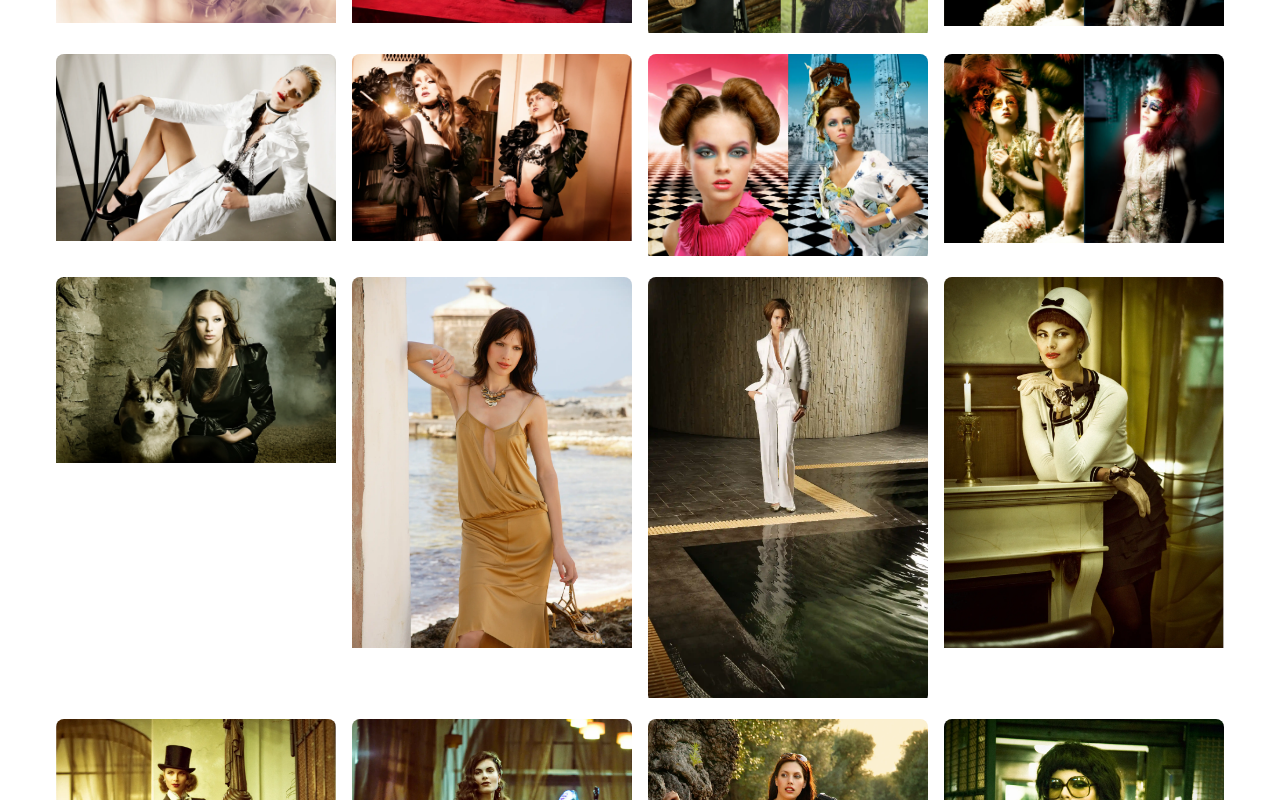
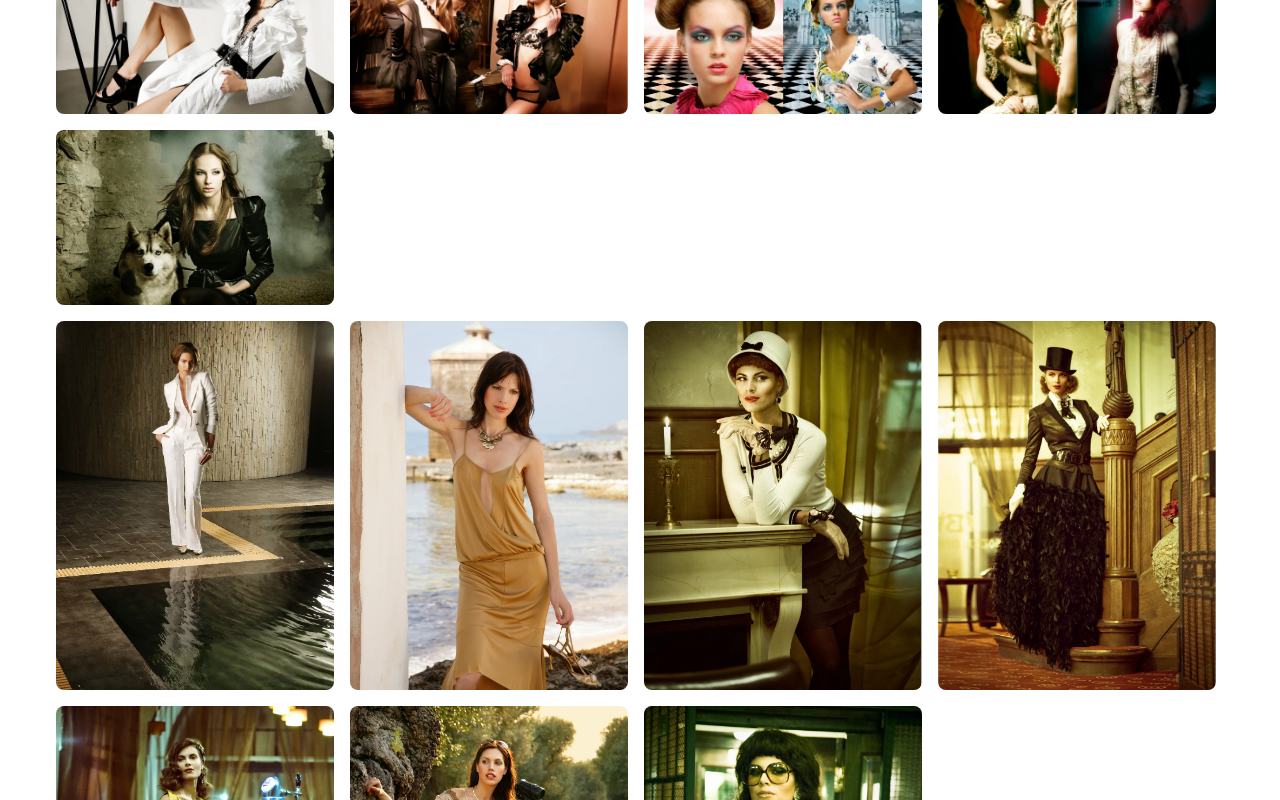
Before and after one commit to palmwebsite/photoFashion, a Next.js app: page /galerii in a window 1280 px wide. Shown: the part 1020-1820 px from the top of the page. Built offline with nearby package versions, Linux system fonts and the light colour scheme.

Commit message:
fixed filter and gallery

```diff
--- a/src/app/components/filter/style.module.css
+++ b/src/app/components/filter/style.module.css
@@ -1,6 +1,7 @@
 .filter {
   display: flex;
   justify-content: flex-start;
+  flex-wrap: wrap;
 }
 
 .item {
@@ -9,7 +10,8 @@
   font-weight: 100;
   text-transform: uppercase;
   color: var(--main-grey);
-  padding-right: 8px;
+  padding-right: 16px;
+  cursor: pointer;
 }
 .item:hover {
   color: var(--main-dark);
--- a/src/app/components/gallery/Gallery.tsx
+++ b/src/app/components/gallery/Gallery.tsx
@@ -3,7 +3,7 @@
 import { useState } from "react";
 import Image from "next/image";
 import styles from "./style.module.css";
-import { FILTER, IMAGES } from "./conf";
+import { FILTER, IMAGES_HORIZONTAL, IMAGES_VERTICAL } from "./conf";
 import "swiper/css";
 import "swiper/css/navigation";
 import "swiper/css/pagination";
@@ -17,7 +17,8 @@ const Gallery = () => {
   const [isSliderVisible, setIsSliderVisible] = useState(false);
   const [initialIndex, setInitialIndex] = useState(0);
   const [activeFilter, setActiveFilter] = useState("all");
-  const [_images, setImages] = useState(IMAGES);
+  const [_imagesH, setImagesH] = useState<IImage[]>(IMAGES_HORIZONTAL);
+  const [_imagesV, setImagesV] = useState<IImage[]>(IMAGES_VERTICAL);
 
   const handleImageClick = (index: number) => {
     console.log(index);
@@ -28,9 +29,10 @@ const Gallery = () => {
   const handleFilterClick = (id: string) => {
     console.log(id);
     setActiveFilter(id);
-    setImages(
-      IMAGES.filter((image) => image.tags?.includes(id) || id === "all")
-    );
+    const filter: (image: IImage) => boolean = (image) =>
+      image.tags?.includes(id) || id === "all";
+    setImagesH(IMAGES_HORIZONTAL.filter((image) => filter(image)));
+    setImagesV(IMAGES_VERTICAL.filter((image) => filter(image)));
   };
 
   return (
@@ -41,22 +43,19 @@ const Gallery = () => {
         activeId={activeFilter}
       />
       <div className={styles.gallery}>
-        {_images.map((conf: IImage, index: number) => (
-          <div
-            key={index}
-            className={styles.imageWrapper}
-            onClick={() => handleImageClick(index)}
-            style={{ cursor: "pointer" }}
-          >
-            <Image
-              src={`/images/${conf.id}.webp`}
-              alt={conf.alt}
-              width={conf.isHorizontal ? 800 : 600}
-              height={conf.isHorizontal ? 600 : 800}
-              className={styles.image}
-            />
-          </div>
-        ))}
+        <ImageList
+          arrOfImages={_imagesH}
+          type={"h"}
+          handleImageClick={handleImageClick}
+        />{" "}
+      </div>
+
+      <div className={styles.gallery}>
+        <ImageList
+          arrOfImages={_imagesV}
+          type={"v"}
+          handleImageClick={handleImageClick}
+        />
       </div>
 
       {/* Full-Width and Full-Height Swiper Slider */}
@@ -67,7 +66,7 @@ const Gallery = () => {
             onClick={() => setIsSliderVisible(false)}
           />
           <SwiperComponent
-            images={IMAGES}
+            images={IMAGES_HORIZONTAL.concat(IMAGES_VERTICAL)}
             wantsTextOnNavigation={false}
             initialIndex={initialIndex}
             wantsZoomEffect={false}
@@ -80,3 +79,39 @@ const Gallery = () => {
 };
 
 export default Gallery;
+
+interface IImageList {
+  arrOfImages: IImage[];
+  type: "h" | "v";
+  handleImageClick: (index: number) => void;
+}
+
+function ImageList({ arrOfImages, type, handleImageClick }: IImageList) {
+  const handleOnClick = (index: number) => {
+    const newIndex = type === "h" ? index : index + IMAGES_HORIZONTAL.length;
+    handleImageClick(newIndex);
+  };
+  return (
+    <>
+      {" "}
+      {arrOfImages.map((conf: IImage, index: number) => (
+        <div
+          key={index}
+          className={`${styles.imageWrapper} ${
+            type === "v" ? styles.vertical : styles.horizontal
+          }`}
+          onClick={() => handleOnClick(index)}
+          style={{ cursor: "pointer" }}
+        >
+          <Image
+            src={`/images/${conf.id}.webp`}
+            alt={conf.alt}
+            width={conf.isHorizontal ? 800 : 600}
+            height={conf.isHorizontal ? 600 : 800}
+            className={styles.image}
+          />
+        </div>
+      ))}
+    </>
+  );
+}
--- a/src/app/components/gallery/conf.ts
+++ b/src/app/components/gallery/conf.ts
@@ -10,7 +10,7 @@ export const FILTER: IFilter<FilterType>[] = [
   { id: "ilus", label: "Ilusad tüdrukud" },
 ];
 
-const _IMAGES: IImage[] = [
+export const IMAGES_HORIZONTAL: IImage[] = [
   { id: "blurry", alt: "Image 1", isHorizontal: true, tags: [""] },
   { id: "coffee", alt: "Image 2", isHorizontal: true },
   { id: "foggy", alt: "Image 3", isHorizontal: true, tags: ["kleit"] },
@@ -24,12 +24,24 @@ const _IMAGES: IImage[] = [
   { id: "puudel", alt: "Image 3", isHorizontal: true, tags: ["loom", "ilus"] },
   { id: "mic", alt: "Image 3", isHorizontal: true },
   { id: "kampsun", alt: "Image 3", isHorizontal: true },
-  { id: "kleit", alt: "Image 3", isHorizontal: false, tags: ["kleit"] },
   { id: "brown", alt: "Image 3", isHorizontal: true },
   { id: "kana", alt: "Image 3", isHorizontal: true, tags: ["loom"] },
   { id: "suled", alt: "Image 3", isHorizontal: true },
   { id: "white", alt: "Image 3", isHorizontal: true },
-  { id: "mashabassujuures", alt: "Image 3", isHorizontal: false, tags: ["kleit"] },
+  { id: "suits", alt: "Image 3", isHorizontal: true },
+  { id: "roosa", alt: "Image 3", isHorizontal: true },
+  { id: "suled", alt: "Image 3", isHorizontal: true },
+  { id: "wolf", alt: "Image 3", isHorizontal: true, tags: ["loom", "kleit"] },
+];
+
+export const IMAGES_VERTICAL: IImage[] = [
+  {
+    id: "mashabassujuures",
+    alt: "Image 3",
+    isHorizontal: false,
+    tags: ["kleit"],
+  },
+  { id: "kleit", alt: "Image 3", isHorizontal: false, tags: ["kleit"] },
   { id: "piret1", alt: "Image 3", isHorizontal: false, tags: ["vertical"] },
   {
     id: "piret2",
@@ -45,13 +57,4 @@ const _IMAGES: IImage[] = [
   },
   { id: "binokkel", alt: "Image 3", isHorizontal: false, tags: ["vertical"] },
   { id: "kasukas", alt: "Image 3", isHorizontal: false, tags: ["vertical"] },
-  { id: "suits", alt: "Image 3", isHorizontal: true },
-  { id: "roosa", alt: "Image 3", isHorizontal: true },
-  { id: "suled", alt: "Image 3", isHorizontal: true },
-  { id: "wolf", alt: "Image 3", isHorizontal: true, tags: ["loom", "kleit"] },
 ];
-
-export const IMAGES = _IMAGES.sort((a, b) => {
-  if (a.isHorizontal === b.isHorizontal) return 0; // Keep order if both are the same
-  return a.isHorizontal ? -1 : 1; // Move `true` before `false`
-});
--- a/src/app/components/gallery/style.module.css
+++ b/src/app/components/gallery/style.module.css
@@ -1,27 +1,43 @@
 /* components/Gallery.module.css */
 .gallery {
-  display: grid;
-  grid-template-columns: repeat(auto-fit, minmax(250px, 1fr));
+  display: flex;
+  justify-content: flex-start;
   gap: 16px;
-  padding: 16px;
+  flex-wrap: wrap;
+  margin-bottom: 16px;
 }
 
 .imageWrapper {
   position: relative;
   overflow: hidden;
   border-radius: 8px;
+  transition: transform 0.3s ease;
+}
+.vertical,
+.imageWrapper.vertical {
+  height: 369px;
+  width: 278px;
+}
+
+.horizontal,
+.imageWrapper.horizontal {
+  height: 175px;
+  width: 278px;
+}
+
+.imageWrapper:hover {
+  transform: scale(1.05);
 }
 
 .image {
   object-fit: cover;
   width: 100%;
   height: auto;
-  transition: transform 0.3s ease;
 }
 
-.image:hover {
+/* .image:hover {
   transform: scale(1.05);
-}
+} */
 .slider {
   position: fixed;
   top: 0;
--- a/src/app/components/layouts/page.module.css
+++ b/src/app/components/layouts/page.module.css
@@ -8,6 +8,7 @@
   max-width: 100%;
   padding-top: 150px;
   margin: auto;
+  padding-left: 16px;
 }
 
 @media (min-width: 900px) {
```
Also changed, not shown: src/app/components/mainSlider/conf.ts (+9 -9 lines), src/app/components/mainSlider/texts.et.json (+10 -9 lines).
